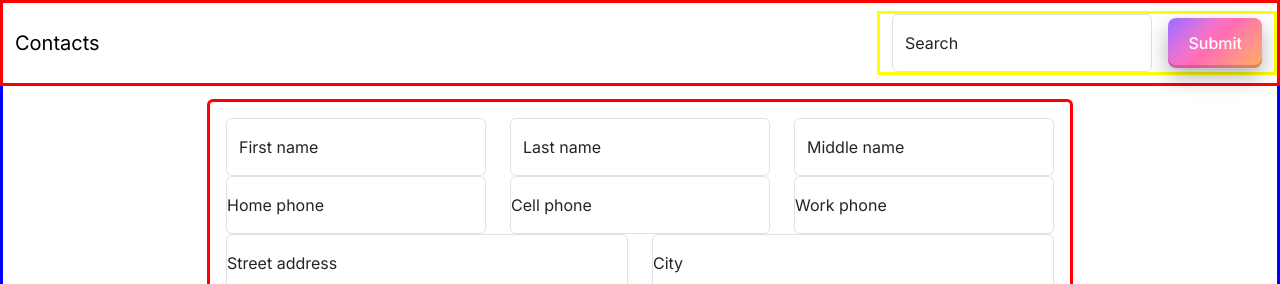
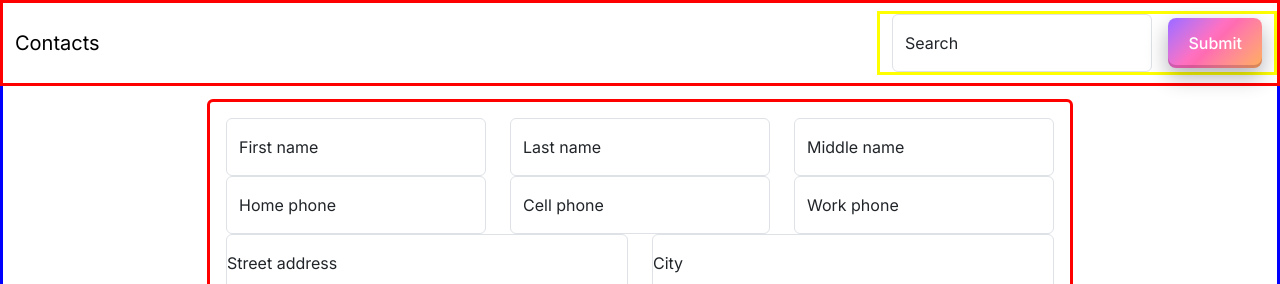
Before and after one commit to BenjaminBrandon/Contacts_app, a Next.js app: page / in a window 1280 px wide. Shown: the top 284 px of the page. Built offline with nearby package versions, Linux system fonts and the light colour scheme.

Commit message:
form code cleanup

```diff
--- a/src/app/Contacts/AddContact/AddContact.tsx
+++ b/src/app/Contacts/AddContact/AddContact.tsx
@@ -52,6 +52,7 @@ export const AddContact = () => {
             </Col>
           </Row>
           <Row md="3">
+            <Col>
               <FloatingLabel
                 controlId="floatingSearch"
                 label="Home phone"
@@ -61,6 +62,8 @@ export const AddContact = () => {
                   placeholder="Home phone"
                 />
               </FloatingLabel>
+            </Col>
+            <Col>
               <FloatingLabel
                 controlId="floatingSearch"
                 label="Cell phone"
@@ -70,6 +73,8 @@ export const AddContact = () => {
                   placeholder="Cell phone"
                 />
               </FloatingLabel>
+            </Col>
+            <Col>
               <FloatingLabel
                 controlId="floatingSearch"
                 label="Work phone"
@@ -79,6 +84,7 @@ export const AddContact = () => {
                   placeholder="Work phone"
                 />
               </FloatingLabel>
+            </Col>
           </Row>
           <Row md="2">
             <FloatingLabel
```
Lines whose indentation alone changed are shown as unchanged.
